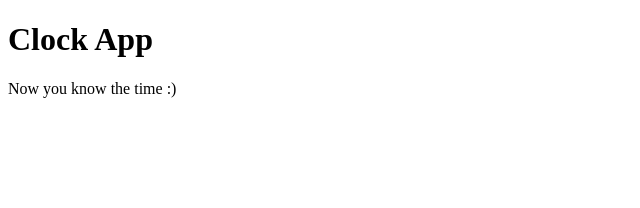
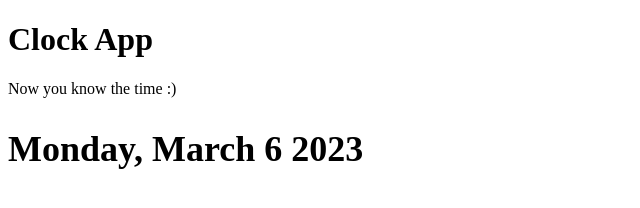
Before and after one commit to kurtis-casperson/digital-clock-app, a plain HTML site: page index.html in a window 1280 px wide. Shown: the whole page, without its empty margins (0-640 px from the left). Drawn offline with Linux system fonts and the light colour scheme.

Commit message:
Change source file

```diff
--- a/index.html
+++ b/index.html
@@ -14,6 +14,6 @@
     <p id="app-description">Now you know the time :)</p>
 
     <h2 id="currentDate"></h2>
-    <script src="clock.js"></script>
+    <script src="date.js"></script>
   </body>
 </html>
```
